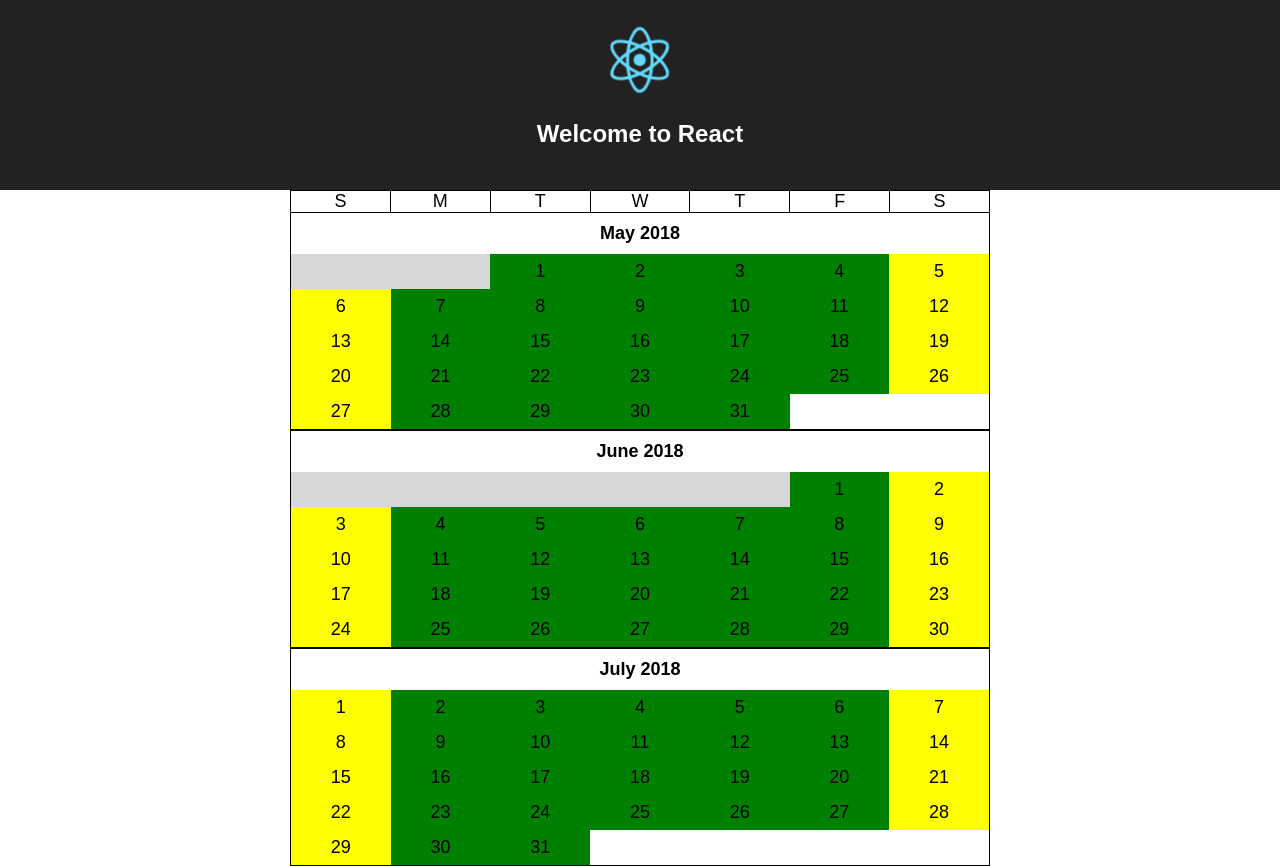
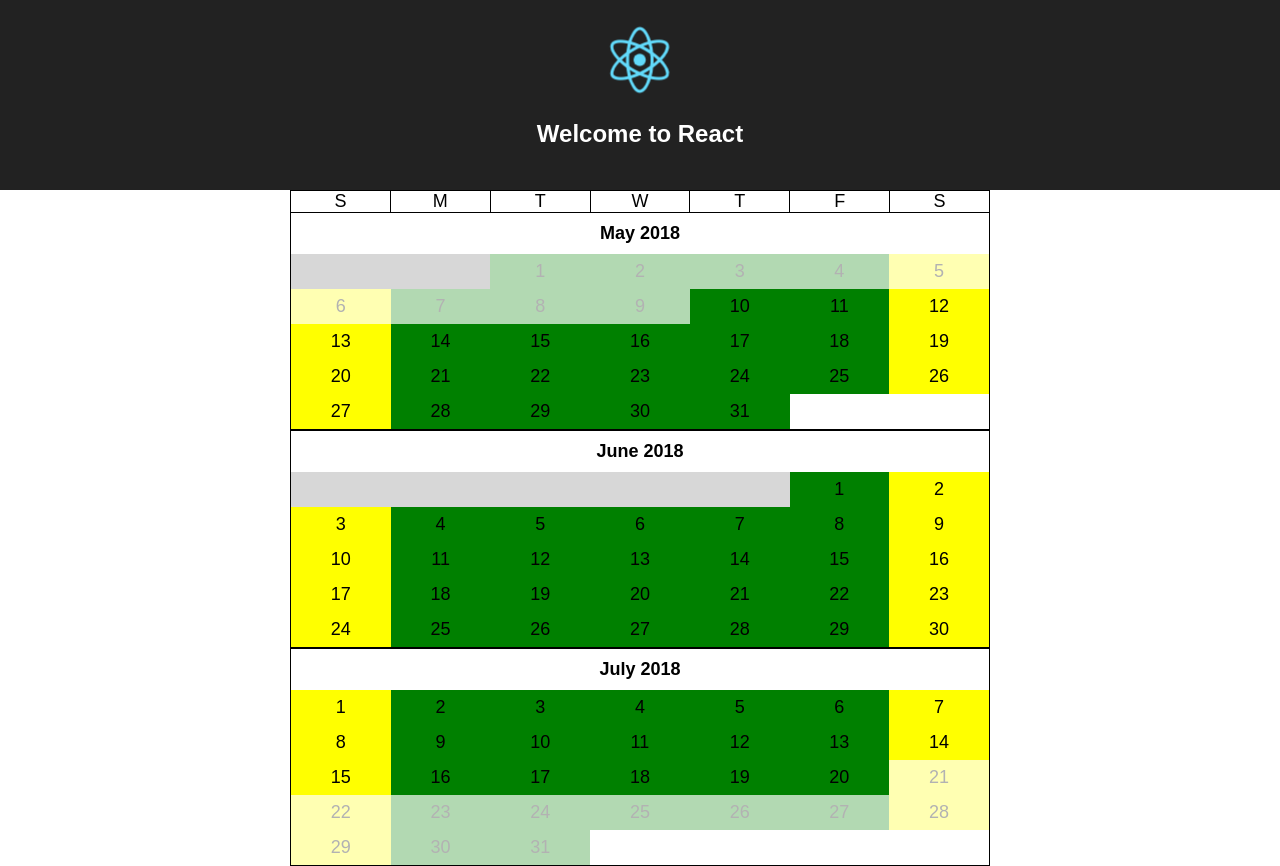
Before and after one commit to duranmla/calendar, a React (Create React App) app: page / in a window 1280 px wide. Built offline with nearby package versions, Linux system fonts and the light colour scheme.

Commit message:
Update code so we make sure to target out of boundaries dates

```diff
--- a/src/components/Calendar.js
+++ b/src/components/Calendar.js
@@ -20,6 +20,10 @@ class Calendar extends Component {
       let props = {
         key: i,
         showGuidelines: i === 0,
+        calendarRange: {
+          start: startDate,
+          end: endDate
+        },
         month: startDate.month() + i,
         year: startDate.year()
       };
--- a/src/components/CalendarCell.css
+++ b/src/components/CalendarCell.css
@@ -1,6 +1,10 @@
 .calendar-cell {
   background-color: #d7d7d7;
   padding: 7px 0;
+}
+
+.calendar-cell.out-boundaries {
+  opacity: 0.3;
 }
 
 .calendar-cell.weekday {
--- a/src/components/CalendarCell.js
+++ b/src/components/CalendarCell.js
@@ -4,7 +4,10 @@ import classNames from "classnames";
 
 class CalendarCell extends Component {
   render() {
-    let className = classNames("calendar-cell", this.props.type);
+    const { type, outOfbounderies } = this.props;
+    let className = classNames("calendar-cell", type, {
+      "out-boundaries": outOfbounderies
+    });
     return <div className={className}>{this.props.number}</div>;
   }
 }
--- a/src/components/CalendarSection.js
+++ b/src/components/CalendarSection.js
@@ -13,13 +13,14 @@ import {
  */
 class CalendarSection extends Component {
   render() {
-    const { showGuidelines, month, year } = this.props;
+    const { showGuidelines, month, year, calendarRange } = this.props;
+    let passProps = { month, year };
 
     return (
       <div className="calendar-section monthly">
         {showGuidelines ? <CalendarSectionColumnGuidelines /> : ""}
-        <CalendarSectionHeader month={month} year={year} />
-        <CalendarSectionCells month={month} year={year} />
+        <CalendarSectionHeader {...passProps} />
+        <CalendarSectionCells {...passProps} calendarRange={calendarRange} />
       </div>
     );
   }
--- a/src/components/CalendarSectionCells.js
+++ b/src/components/CalendarSectionCells.js
@@ -18,6 +18,22 @@ class CalendarSectionCells extends Component {
     };
   }
 
+  _verifyDayWithinRange(iterationDay, { calendarRange, month, year }) {
+    let { start, end } = calendarRange;
+    let iterationMonth = month;
+    let iterationYear = year;
+
+    if (iterationYear === start.year() && iterationMonth === start.month()) {
+      return iterationDay < start.date();
+    }
+
+    if (iterationYear === end.year() && iterationMonth === end.month()) {
+      return iterationDay > end.date();
+    }
+
+    return false;
+  }
+
   _getCells({ offset, totalCells }) {
     let cells = [];
 
@@ -29,6 +45,7 @@ class CalendarSectionCells extends Component {
       let data = this._getCellBasicData(dayIndex + 1, this.props);
       let props = {
         key: dayIndex,
+        outOfbounderies: this._verifyDayWithinRange(dayIndex + 1, this.props),
         ...data
       };
 
```
